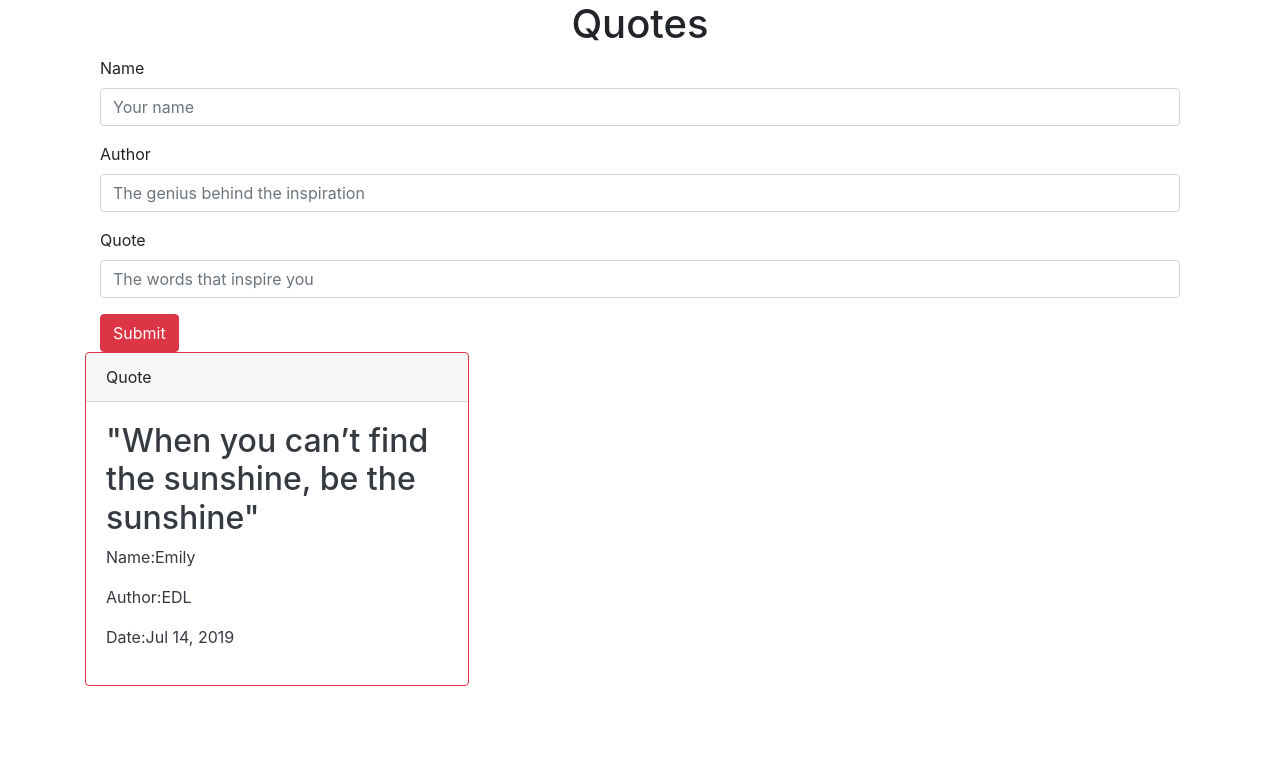
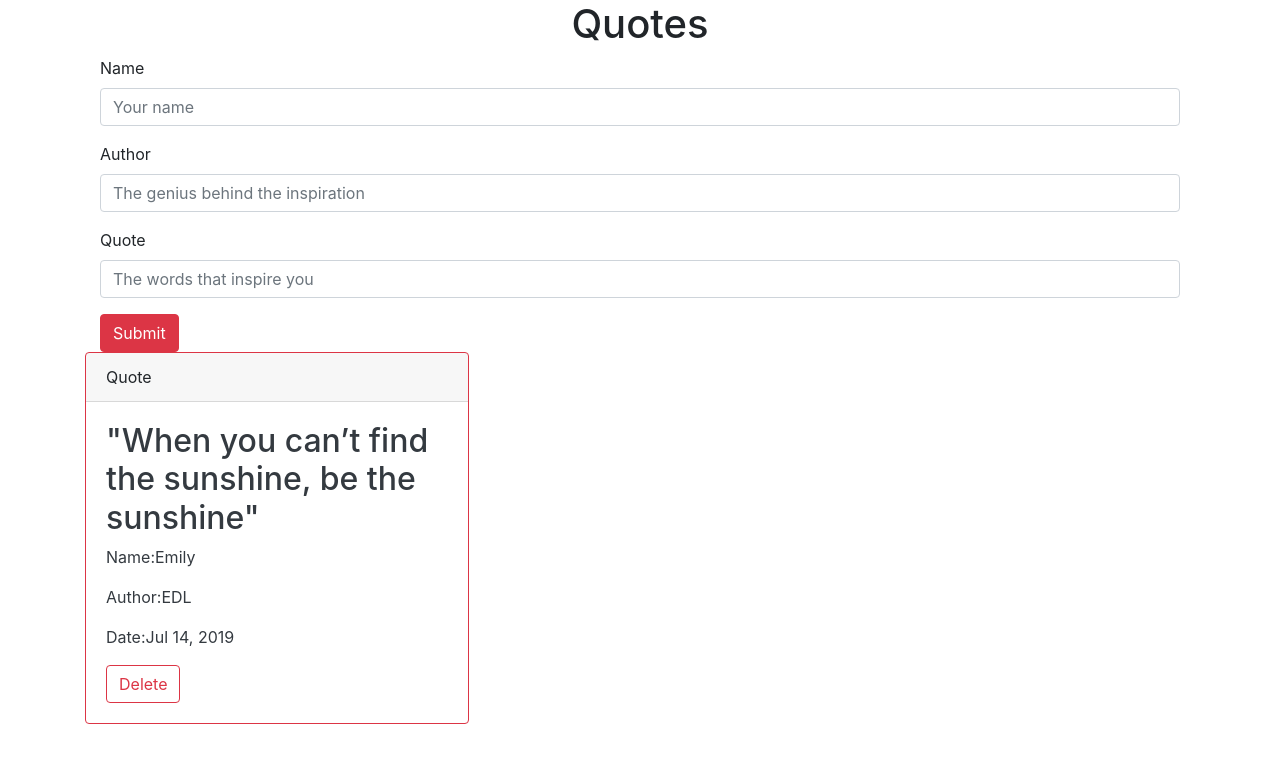
Before and after one commit to ChelseaOwiti/Quotes, an Angular app: page / in a window 1280 px wide. Shown: the top 762 px of the page. Built offline with nearby package versions, Linux system fonts and the light colour scheme.

Commit message:
delete button added

```diff
--- a/src/app/quote-details/quote-details.component.html
+++ b/src/app/quote-details/quote-details.component.html
@@ -8,4 +8,5 @@
   <p>
     Date:{{quote.date | date}}
   </p>
+  <button (click)='quoteDelete(true)' type="button" class="btn btn-outline-danger">Delete</button>
 </div>
--- a/src/app/quote-details/quote-details.component.ts
+++ b/src/app/quote-details/quote-details.component.ts
@@ -1,4 +1,4 @@
-import { Component, OnInit, Input } from '@angular/core';
+import { Component, OnInit, Input, Output, EventEmitter } from '@angular/core';
 import { Quote } from '../quote';
 
 @Component({
@@ -7,6 +7,13 @@ import { Quote } from '../quote';
   styleUrls: ['./quote-details.component.css']
 })
 export class QuoteDetailsComponent implements OnInit {
+
+  @Output() isComplete = new EventEmitter<boolean>();
+
+  quoteDelete(complete:boolean){
+    this.isComplete.emit(complete)
+  }
+
   @Input() quote:Quote;
   constructor() { }
 
--- a/src/app/quote.ts
+++ b/src/app/quote.ts
@@ -3,6 +3,6 @@ export class Quote {
     public name: string,
     public author: string,
     public quote: string,
-    public date: date
+    public date: Date
     ) { }
 }
--- a/src/app/quote/quote.component.html
+++ b/src/app/quote/quote.component.html
@@ -17,7 +17,7 @@
           "{{quote.quote}}"
         </h2>
 
-          <app-quote-details [quote]='quote'></app-quote-details>
+          <app-quote-details [quote]='quote' (isComplete)='deleteQuote($event,i)' ></app-quote-details>
 
       </div>
     </div>
--- a/src/app/quote/quote.component.ts
+++ b/src/app/quote/quote.component.ts
@@ -11,6 +11,9 @@ export class QuoteComponent implements OnInit {
     new Quote('Emily','EDL','When you can’t find the sunshine, be the sunshine', new Date(2019,6,14)),
 
   ]
+  deleteQuote(isComplete, index){
+    this.quotes.splice(index, 1);
+  }
 
   constructor() { }
 
```
